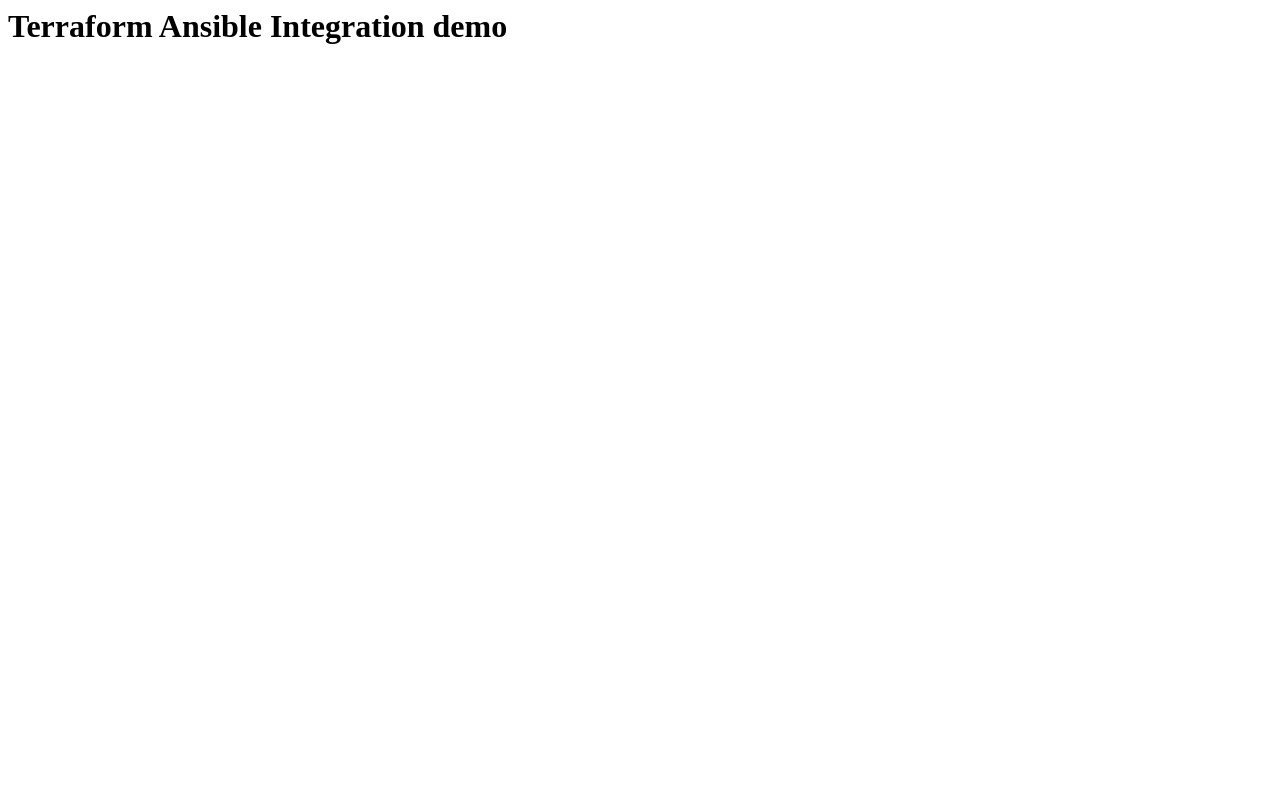
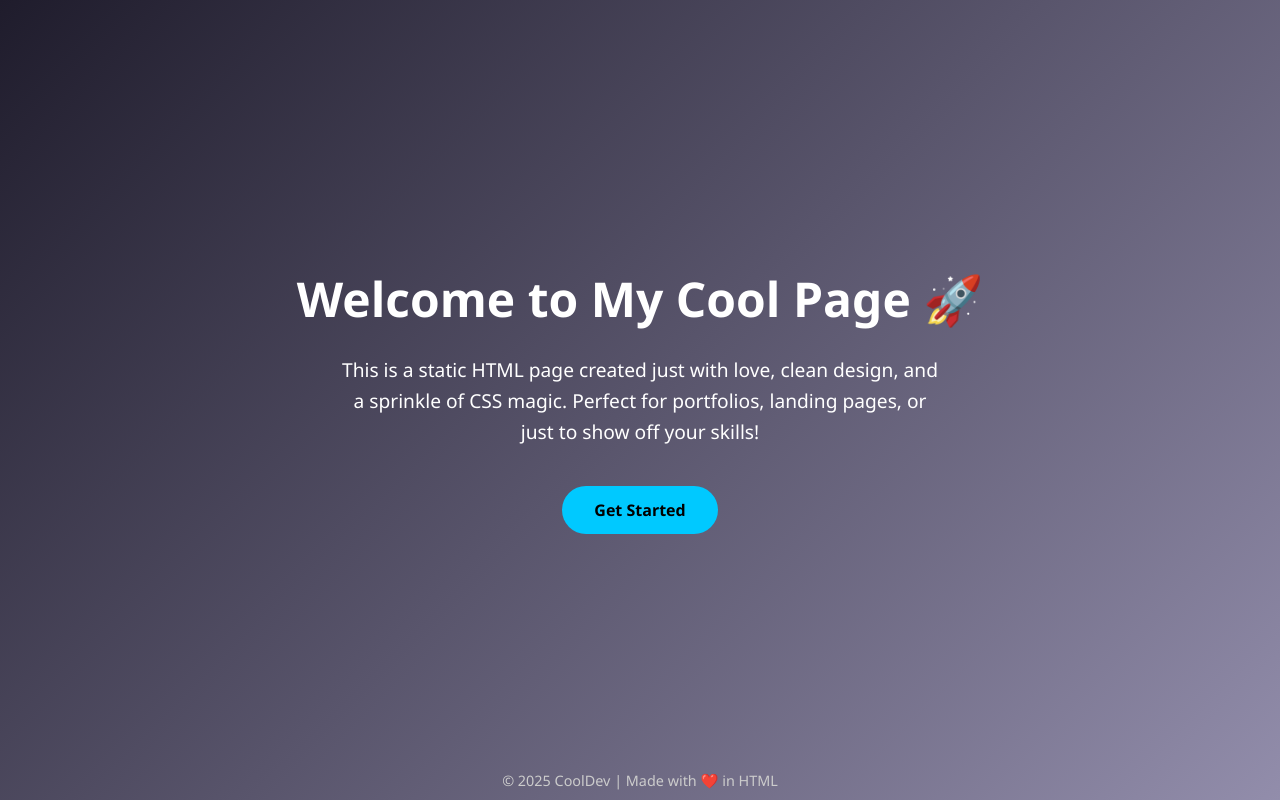
Before and after one commit to yuvrajm-14/cicddemo, a plain HTML site: page files/index.html in a window 1280 px wide. Drawn offline with Linux system fonts and the light colour scheme.

Commit message:
Update index.html

```diff
--- a/files/index.html
+++ b/files/index.html
@@ -1 +1,73 @@
-<h1>Terraform Ansible Integration demo</h1>
+<!DOCTYPE html>
+<html lang="en">
+        <head>
+                  <meta charset="UTF-8" />
+                    <meta name="viewport" content="width=device-width, initial-scale=1.0"/>
+                      <title>Cool Static Web Page</title>
+                        <style>
+    body {
+                  margin: 0;
+                        font-family: 'Segoe UI', Tahoma, Geneva, Verdana, sans-serif;
+                              background: linear-gradient(135deg, #1f1c2c, #928dab);
+                                    color: #fff;
+                                          display: flex;
+                                                flex-direction: column;
+                                                      min-height: 100vh;
+                                                            align-items: center;
+                                                                  justify-content: center;
+                                                                        text-align: center;
+                                                                            }
+
+        header {
+                      font-size: 3em;
+                            font-weight: bold;
+                                  margin-bottom: 0.5em;
+                                        animation: fadeIn 2s ease-in-out;
+                                            }
+
+            p {
+                          font-size: 1.2em;
+                                max-width: 600px;
+                                      line-height: 1.6;
+                                            margin: 0 auto 2em;
+                                                  animation: fadeIn 3s ease-in-out;
+                                                      }
+
+                a.button {
+                              padding: 0.8em 2em;
+                                    background-color: #00c9ff;
+                                          color: #000;
+                                                border-radius: 50px;
+                                                      text-decoration: none;
+                                                            font-weight: bold;
+                                                                  transition: all 0.3s ease;
+                                                                      }
+
+                    a.button:hover {
+                                  background-color: #92fe9d;
+                                        transform: scale(1.05);
+                                            }
+
+                        footer {
+                                      position: absolute;
+                                            bottom: 10px;
+                                                  font-size: 0.9em;
+                                                        color: #ccc;
+                                                            }
+
+                            @keyframes fadeIn {
+                                          from { opacity: 0; transform: translateY(-20px); }
+                                                to { opacity: 1; transform: translateY(0); }
+                                                    }
+                              </style>
+        </head>
+        <body>
+
+                  <header>Welcome to My Cool Page 🚀</header>
+                    <p>This is a static HTML page created just with love, clean design, and a sprinkle of CSS magic. Perfect for portfolios, landing pages, or just to show off your skills!</p>
+                      <a href="https://youtube.in" class="button">Get Started</a>
+
+                        <footer>© 2025 CoolDev | Made with ❤️ in HTML</footer>
+
+        </body>
+</html>
```
